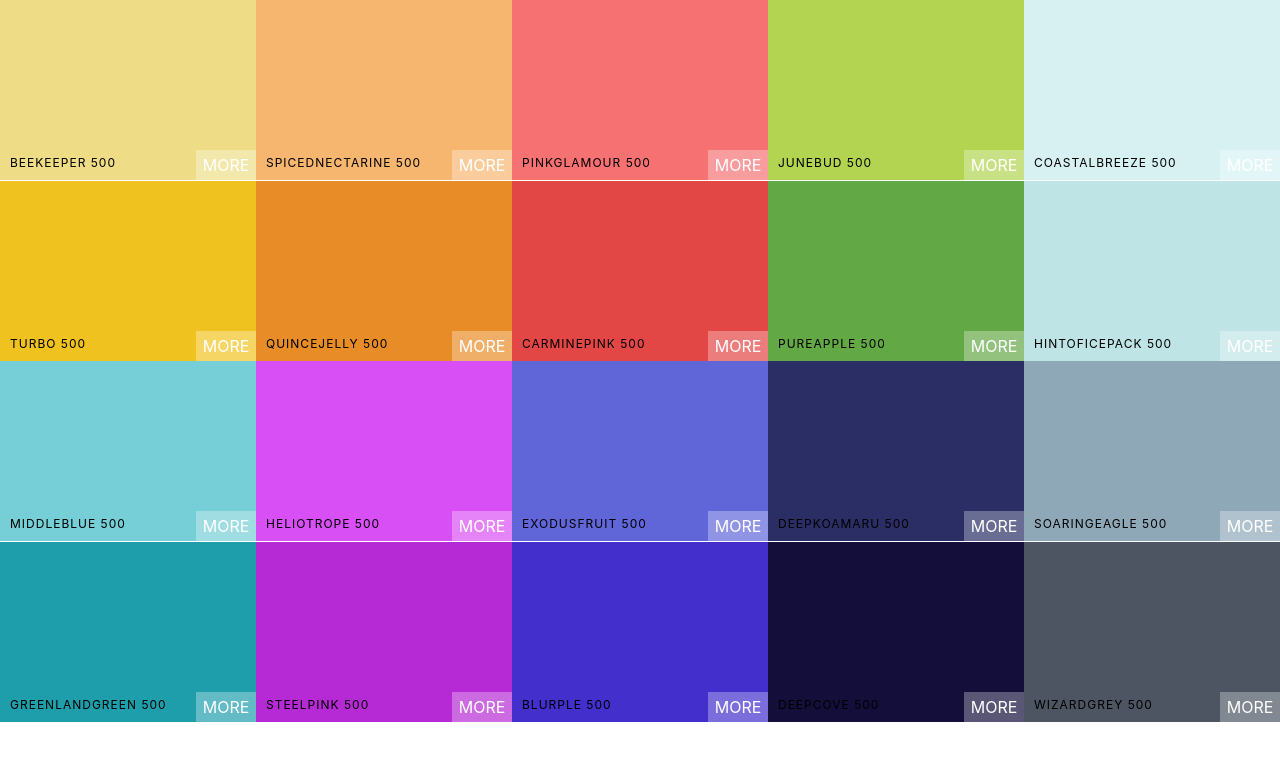
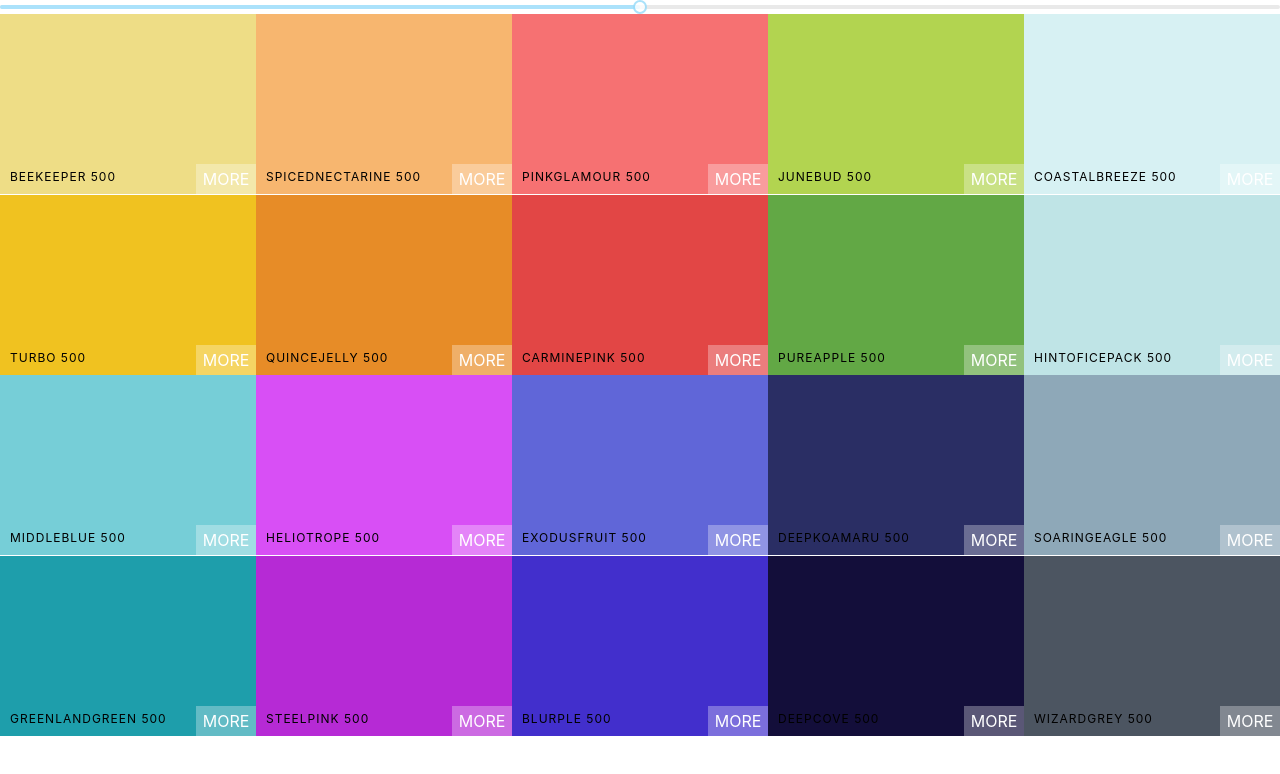
Before and after one commit to fineboyy/colors-app, a React (Create React App) app: page / in a window 1280 px wide. Shown: the top 774 px of the page. Built offline with nearby package versions, Linux system fonts and the light colour scheme.

Commit message:
Added Unstyled Color Slider

```diff
--- a/package.json
+++ b/package.json
@@ -7,6 +7,7 @@
     "@testing-library/react": "^12.1.2",
     "@testing-library/user-event": "^13.5.0",
     "chroma-js": "^2.1.2",
+    "rc-slider": "^10.0.0-alpha.6",
     "react": "^17.0.2",
     "react-copy-to-clipboard": "^5.0.4",
     "react-dom": "^17.0.2",
--- a/src/Palette.js
+++ b/src/Palette.js
@@ -1,14 +1,37 @@
 import React, { Component } from 'react'
 import ColorBox from './ColorBox'
 import './Palette.css'
+import Slider from 'rc-slider'
+import 'rc-slider/assets/index.css'
 
 export class Palette extends Component {
+
+    constructor(props) {
+        super(props)
+        this.state = {
+            level: 500
+        }
+        this.changeLevel = this.changeLevel.bind(this)
+    }
+
+    changeLevel(level) {
+       this.setState(
+           {level}
+       )
+    }
     render() {
-        const colorBoxes = this.props.palette.colors[500].map(color => (
+        const {colors} = this.props.palette
+        const {level} = this.state
+
+        const colorBoxes = colors[level].map(color => (
             <ColorBox background={color.hex} name={color.name} />
         ))
         return (
             <div className='Palette'>
+                <Slider defaultValue={level}
+                min={100} max={900} step={100}
+                onChange={this.changeLevel}
+            />
                 {/* Navbar goes here */}
                 <div className='Palette-colors'>
                     {colorBoxes}
--- a/src/colorHelpers.js
+++ b/src/colorHelpers.js
@@ -41,7 +41,9 @@ function getRange(hexColor) {
 
 
 function generateScale(hexColor, numberOfColors) {
-    return chroma.scale(getRange(hexColor)).mode("lab").colors(numberOfColors)
+    return chroma.scale(getRange(hexColor))
+    .mode("lab")
+    .colors(numberOfColors)
 }
 
 
```
Also changed, not shown: 1 other file (tests, documents, lock files or other folders).
